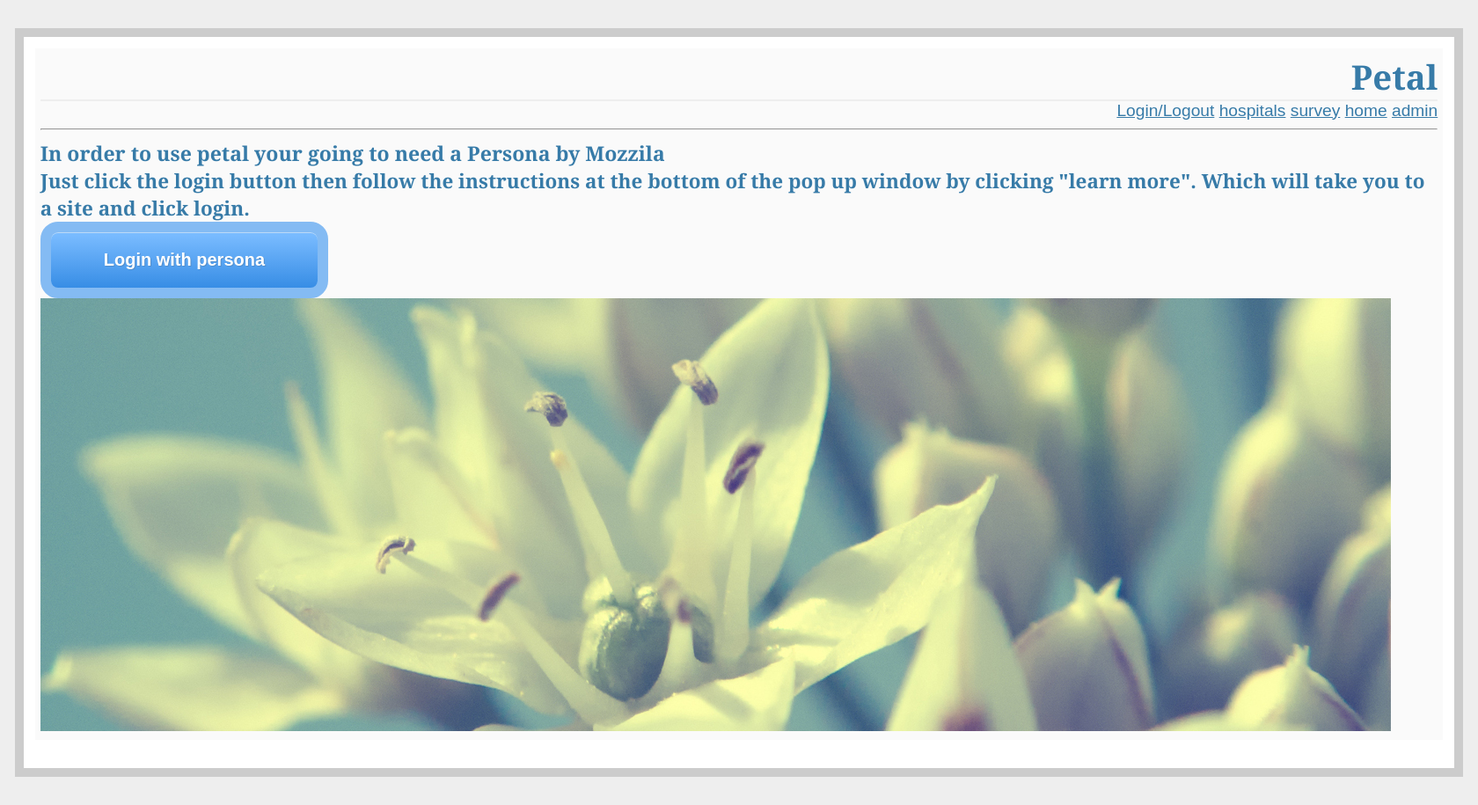
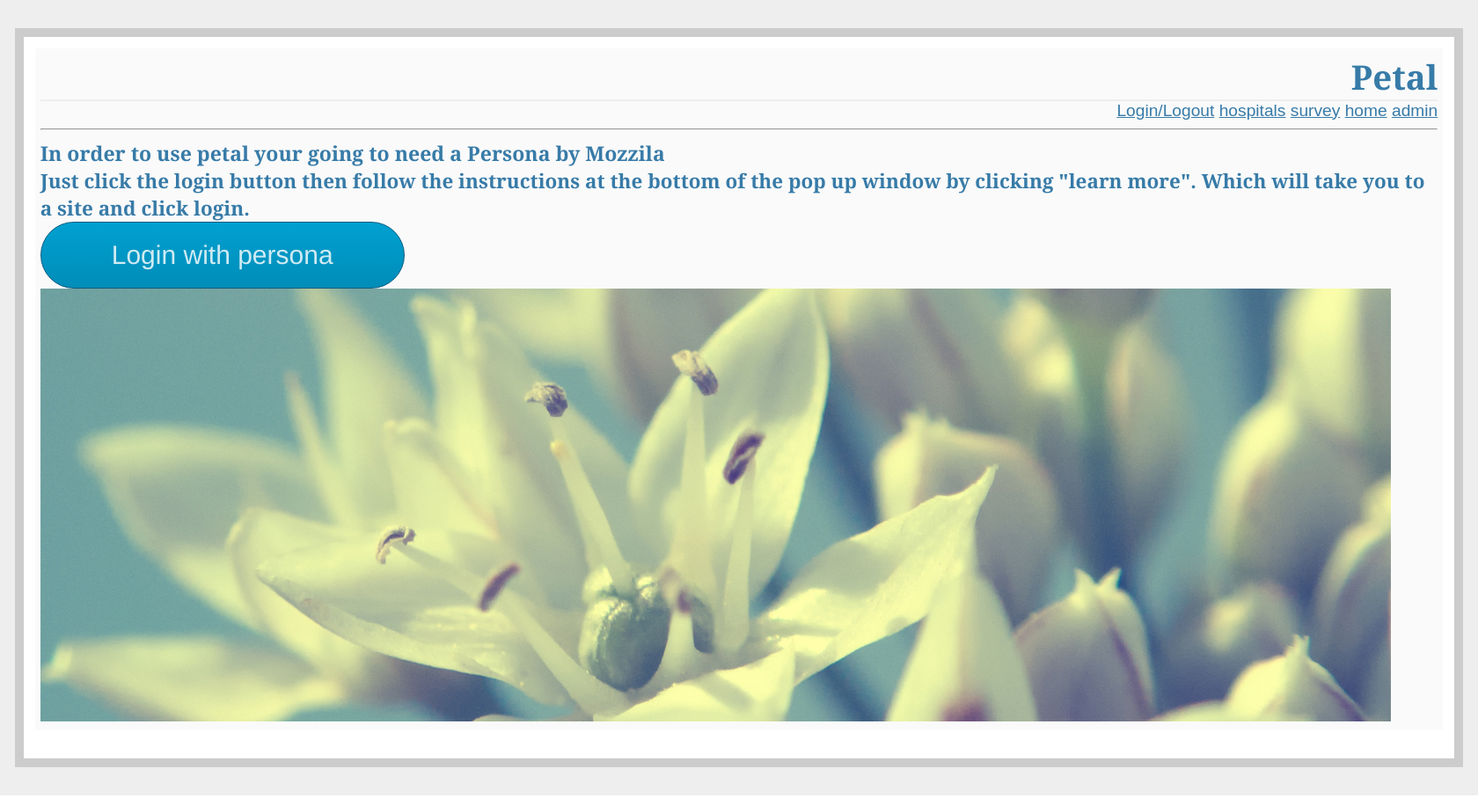
Before and after one commit to Midnightcoffee/petal, a Flask app: page /login in a window 1680 px wide. Shown: the whole page at 88% size. Run offline with Flask 2, Linux system fonts and the light colour scheme; parts of the project's set-up code (start-up, migrations or seed data) failed here and were passed over; some libraries are stand-ins or nearby versions.

Commit message:
another button try

```diff
--- a/petalapp/static/style.css
+++ b/petalapp/static/style.css
@@ -22,32 +22,21 @@ table,th,td     { border: 1px solid black; }
 .question       { display: block; text-align: left; }
 
 .button {
-  -moz-box-shadow:inset 0px 1px 0px 0px #bbdaf7;
-  -webkit-box-shadow:inset 0px 1px 0px 0px #bbdaf7;
-  box-shadow:inset 0px 1px 0px 0px #bbdaf7;
-  background:-webkit-gradient( linear, left top, left bottom, color-stop(0.05, #79bbff), color-stop(1, #378de5) );
-  background:-moz-linear-gradient( center top, #79bbff 5%, #378de5 100% );
-  filter:progid:DXImageTransform.Microsoft.gradient(startColorstr='#79bbff', endColorstr='#378de5');
-  background-color:#79bbff;
-  -moz-border-radius:20px;
-  -webkit-border-radius:20px;
-  border-radius:20px;
-  border:12px solid #84bbf3;
-  display:inline-block;
-  color:#ffffff;
-  font-family:arial;
-  font-size:20px;
-  font-weight:bold;
-  padding:20px 60px;
-  text-decoration:none;
-  text-shadow:1px 1px 0px #528ecc;
-}.button:hover {
-  background:-webkit-gradient( linear, left top, left bottom, color-stop(0.05, #378de5), color-stop(1, #79bbff) );
-  background:-moz-linear-gradient( center top, #378de5 5%, #79bbff 100% );
-  filter:progid:DXImageTransform.Microsoft.gradient(startColorstr='#378de5', endColorstr='#79bbff');
-  background-color:#378de5;
-}.button:active {
-  position:relative;
-  top:1px;
+  background:#00A0D1;
+  background:-moz-linear-gradient(top,#00A0D1 0%,#008DB8 100%);
+  background:-webkit-gradient(linear,left top,left bottom,color-stop(0%,#00A0D1),color-stop(100%,#008DB8));
+  background:-webkit-linear-gradient(top,#00A0D1 0%,#008DB8 100%);
+  background:-o-linear-gradient(top,#00A0D1 0%,#008DB8 100%);
+  background:-ms-linear-gradient(top,#00A0D1 0%,#008DB8 100%);
+  background:linear-gradient(top,#00A0D1 0%,#008DB8 100%);
+  filter:progid:DXImageTransform.Microsoft.gradient(startColorstr='#00A0D1',endColorstr='#008DB8',GradientType=0);
+  padding:20px 80px;
+  color:#cfebf3;
+  font-family:'Helvetica Neue',sans-serif;
+  font-size:30px;
+  border-radius:40px;
+  -moz-border-radius:40px;
+  -webkit-border-radius:40px;
+  border:1px solid #095B7E
 }
 /* This imageless css button was generated by CSSButtonGenerator.com */
```
